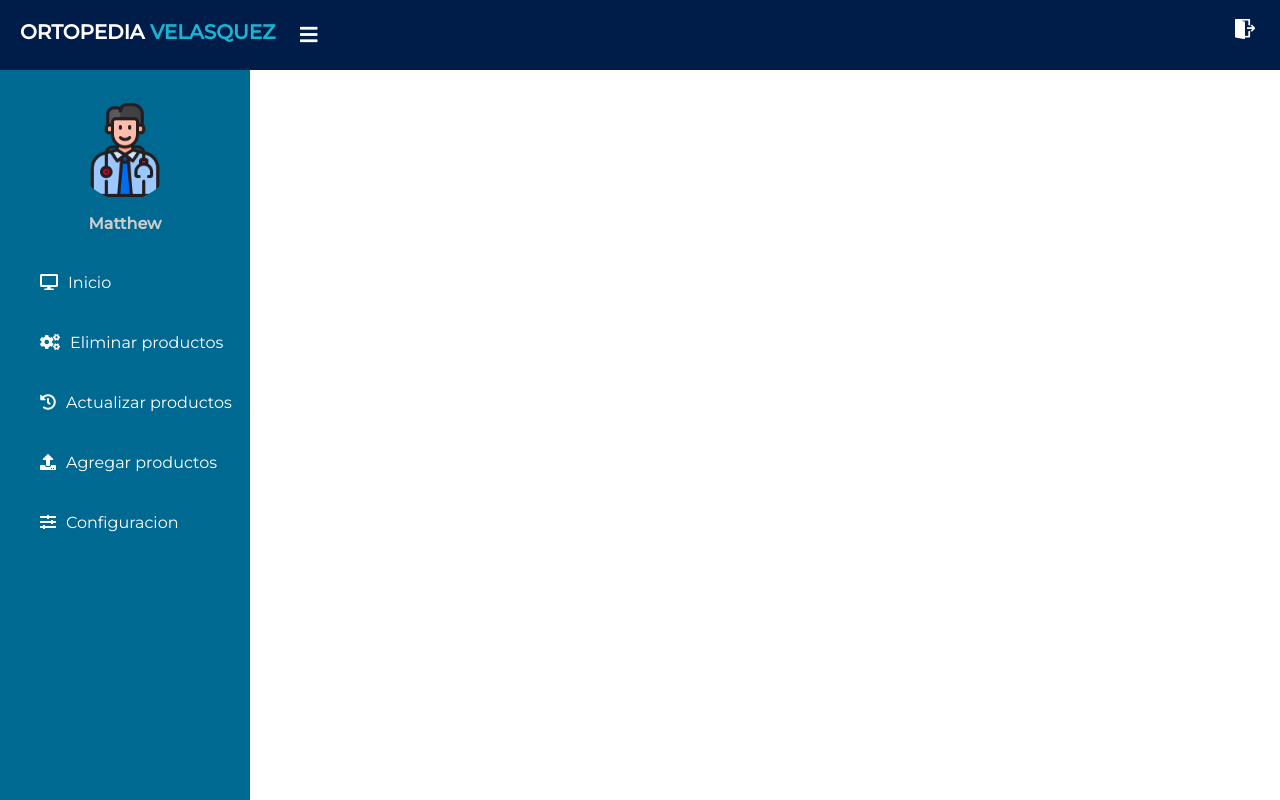
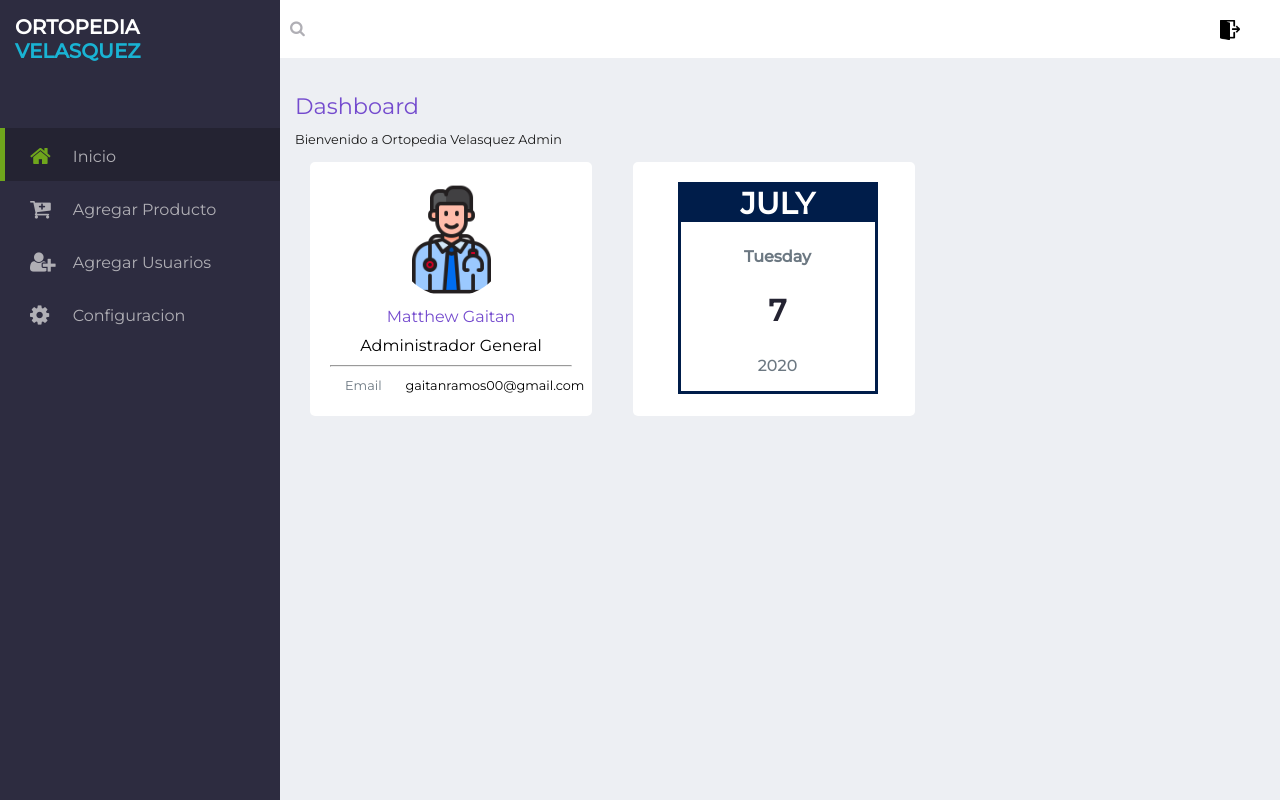
Before and after one commit to Denys7u7/velasquez, a PHP site: page /private/frontend/principal-view.php in a window 1280 px wide. Run offline with PHP 8.4, Linux system fonts and the light colour scheme; some libraries are stand-ins or nearby versions.

Commit message:
Dashboar 50% terminado

```diff
--- a/css/style.css
+++ b/css/style.css
@@ -86,7 +86,7 @@
 }
 
 .prod .container .prodBx img{
-    max-width: 90%;
+    max-width: 80%;
 }
 
 .prod .container .prodBx h2{
--- a/private/css/dashboard.css
+++ b/private/css/dashboard.css
@@ -1,8 +1,16 @@
 :root{
+  --purpleLigth: #2D2C40;
+  --purpleDark: #242332;
+  --greenNeon: #6FA61C;
+  --green: #abcc00;
+  --greyLight: #EDEFF3;
+  --greyDark: #B0AFB5;
+  --greyLightF: #BBC1CD;
+  --greyLightF2: #A5ADBD;
+  --greyDarkF: #6C7882;
   --white: white;
   --black: black;
-    --orange: #ff8f00;
-    --indigodye: #27476e;
+  --orange: #F48320;
   --oxfordblue: #001d4a;
   --bluesaphire:#006992;
   --paleSpringBud: #eaf8bf;
@@ -10,145 +18,383 @@
   --red: #d1410d;
   --marigold: #eca400;
   --brown: #594348;
+  --purple: #744BCE;
+}
+
+*{
+  box-sizing: border-box;
 }
 
 body{
   margin: 0;
   padding: 0;
+  background: var(--greyLight);
   font-family: 'Montserrat', sans-serif;
 }
 
-  header{
+#sideMenu{
+  background: var(--purpleLigth);
+  width: 280px;
   position: fixed;
-    background: var(--oxfordblue);
-    padding: 20px;
-    width: 100%;
-    height: 30px;
+  top: 0;
+  bottom: 0;
 }
 
-  .left_area h3{
+#sideMenu nav{
+  padding-top: 50px;
+}
+
+.tittle{
   color: #fff;
-    margin: 0;
+  margin: 15px;
   text-transform: uppercase;
   font-size: 20px;
   font-weight: 900;
 }
 
-  .left_area span{
+.tittle span{
   color: #19B3D3;
 }
 
-  .logout_btn{
-    padding: 5px;
-    background: transparent;
+#sideMenu nav a{
+  display: block;
+  color: var(--greyDark);
   text-decoration: none;
-    float: right;
-    margin-top: -30px;
-    margin-right: 40px;
-    font-size: 15px;
-    font-weight: 600;
-    color: #fff;
-    transition: 0.5s;
-    transition-property: background;
+  padding: 15px 30px;
+  font-weight: 300;
+  transition: all .3s ease-in-out;
 }
 
-  .logout_btn img{
-    height: 20px;
-    width: 20px;
+#sideMenu nav a:hover{
+  background: var(--purpleDark);
+  border-left: 5px solid var(--greenNeon);
+  padding: 15px 30px 15px 25px;
 }
 
-  .logout_btn:hover{
-    background: #0B87A6;
+#sideMenu nav a:hover .fa{
+  color: var(--greenNeon);
 }
 
-  .sidebar {
-    background: var(--bluesaphire);
-    margin-top: 70px;
-    padding-top: 30px;
-    position: fixed;
-    left: 0;
-    width: 250px;
-    height: 100%;
-    transition: 0.5s;
-    transition-property: left;
+#sideMenu nav a.active{
+  background: var(--purpleDark);
+  border-left: 5px solid var(--greenNeon);
+  padding: 15px 30px 15px 25px;
 }
 
-  .sidebar .profile_image{
-    width: 100px;
-    height: 100px;
-    border-radius: 100px;
+#sideMenu nav a.active .fa{
+  color: var(--greenNeon);
+}
+
+nav .fa{
+  color: var(--greyDark);
+  font-size: 1.4rem;
+  margin-right: .8rem;
+  display: inline-block;
+  width: 30px;
+  position: relative;
+  top: 2px;
+}
+
+header{
+  margin-left: 280px;
+  padding: 10px;
+  background: var(--white);
+}
+
+header .search-area{
+  display: inline-block;
+  width: 75%;
+}
+
+header .search-area .fa{
+  color: var(--greyDark);
+}
+
+header .search-area input[type="text"]{
+  background: #fff;
+  border: none;
+  font-size: 1rem;
+  color: var(--greenNeon);
+  padding: 10px;
+  font-weight: 100;
+  width: 75%;
+  transition: all .5s ease-in-out;
+}
+
+header .search-area input[type="text"]:hover{
+  background: var(--greyLight);
+}
+
+header .user-area{
+  display: inline-block;
+  float: right;
+  padding: 10px;
+}
+
+header .user-area a{
+  display: inline-block;
+  padding-right: 20px;
+  text-decoration: none;
+  vertical-align: top;
+  height: 30px;
+  color: var(--oxfordblue);
+}
+
+header .user-area a.add{
+  font-size: 16px;
+  font-weight: 700;
+  padding-top: 4px;
+}
+
+header .user-area a .circle{
+  background: red;
+  width: 12px;
+  height: 12px;
+  border-radius: 50%;
+  display: inline-block;
+  font-size: 11px;
+  color: white;
+  text-align: center;
+  position: absolute;
+  top: -2px;
+  left: 7px;
+}
+
+a .user-img{
+  background: url(../img/logout.png) no-repeat center center;
+  -webkit-background-size: cover;
+  -moz-background-size: cover;
+  -o-background-size: cover;
+  background-size: cover;
+  width: 20px;
+  height: 20px;
+  display: inline-block;
+  filter: invert(1);
+}
+
+textarea:focus, input:focus{
+  background: var(--greyLight);
+  outline: none;
+}
+
+/* Content Area */
+
+#content-area{
+  margin-left: 280px;
+  padding: 15px;
+}
+
+#content-area .heading h1{
+  color: var(--purple);
+  font-size: 1.4rem;
+  font-weight: 400;
   margin-bottom: 10px;
 }
 
-  .sidebar h4{
-    color: #ccc;
-    margin-top: 0;
-    margin-bottom: 20px;
+#content-area .heading p{
+  color: #1b1b1b;
+  font-size: .8rem;
+  margin-bottom: 10px;
 }
 
-  .sidebar a{
-    color: #fff;
-    display: block;
-    width: 100%;
-    line-height: 60px;
-    text-decoration: none;
-    padding-left: 40px;
-    box-sizing: border-box;
-    transition: 0.5s;
-    transition-property: background;
+.cards{
+  overflow: auto;
+  margin-bottom: 30px;
 }
 
-  .sidebar a:hover{
-    background: var(--black);
+.cards .card{
+  background: var(--white);
+  border-radius: 5px;
+  padding: 20px;
+  overflow: auto;
+  height: 254px;
+  width: 282px;
 }
 
-  .sidebar i{
-    padding-right: 10px;
+.cards .card .user-img{
+  background: url(../img/doctor.png) no-repeat center center;
+  -webkit-background-size: cover;
+  -moz-background-size: cover;
+  -o-background-size: cover;
+  background-size: cover;
+  width: 115px;
+  height: 115px;
+  border-radius: 50%;
+  margin: 0 auto;
 }
 
-  label #sidebar_btn{
-    z-index: 1;
-    color: #fff;
-    position: fixed;
-    cursor: pointer;
-    left: 300px;
-    font-size: 20px;
-    margin: 5px 0;
-    transition: 0.5s;
-    transition-property: color;
+.user-name{
+  font-size: 1rem;
+  color: var(--purple);
+  display: block;
+  text-align: center;
+  margin: 10px 0;
 }
 
-  label #sidebar_btn:hover{
-    color: #19B3D3;
+.user-tittle{
+  font-size: 1rem;
+  display: block;
+  text-align: center;
+  margin: 10px 0;
 }
 
-  #check:checked ~ .sidebar{
-    left: -190px;
+.education{
+  font-size: .8rem;
 }
 
-  #check:checked ~ .sidebar a span{
-    display: none;
+.education{
+  font-size: .8rem;
+  display: inline-block;
+  color: var(--greyDarkF);
 }
 
-  #check:checked ~ .sidebar a{
-    font-size: 20px;
-    margin-left: 170px;
-    width: 80px;
+.schools{
+  font-size: .8rem;
 }
 
-  .content{
-    margin-left: 250px;
-    background-position: center;
-    background-size: cover;
-    height: 100vh;
-    transition: 0.5s;
+.calendar{
+  position: relative;
+  width: 200px;
+  margin-left: 10%;
+  border: solid 3px var(--oxfordblue);
+  text-align: center;
 }
 
-  #check:checked ~ .content{
-    margin-left: 60px;
+.calendar #monthName{
+  position: relative;
+  margin-top: 0;
+  background: var(--oxfordblue);
+  color: var(--white);
+  font-size: 30px;
+  text-transform: uppercase;
+  font-weight: 700;
 }
 
-  #check{
-    display: none;
+.calendar #dayName{
+  font-size: 16px;
+  margin-top: -5px;
+  color: var(--greyDarkF);
+  font-weight: 700;
 }
-  /* */
+
+.calendar #dayNumber{
+  font-size: 30px;
+  line-height: 1em;
+  color: var(--purpleDark);
+  font-weight: 700;
+}
+
+.calendar #year{
+  font-size: 16px;
+  color: var(--greyDarkF);
+  font-weight: 500;
+}
+
+table{
+  width: 100%;
+  margin-bottom: 10px;
+}
+
+thead{
+  background: var(--greyLightF2);
+}
+
+th{
+  font-size: .8rem;
+  padding: 20px 10px;
+  text-transform: uppercase;
+  text-align: left;
+  font-weight: 500;
+  color: var(--greyDarkF);
+  -webkit-border-top-left-radius: 5px;
+  -webkit-border-top-right-radius: 5px;
+  -moz-border-radius-topleft: 5px;
+  -moz-border-radius-topright: 5px;
+  border-top-left-radius: 5px;
+  border-top-right-radius: 5px;
+}
+
+tbody{
+  background: var(--white);
+  font-size: .8rem;
+}
+
+td{
+  padding: 20px 10px;
+  color: var(--greyDarkF);
+}
+
+.logo{
+  background: var(--bluesaphire);
+  border-radius: 50%;
+  color: var(--white);
+  padding: 15px;
+  margin-right: 20px;
+  display: inline-block;
+  width: 45px;
+  height: 45px;
+  text-align: center;
+  vertical-align: middle;
+}
+
+.action{
+  font-size: 2rem;
+  text-decoration: none;
+}
+
+.green{
+  color: var(--greenNeon);
+}
+
+.red{
+  color: red;
+}
+
+.row{
+  margin-left: -15px;
+  margin-right: -15px;
+}
+
+/* Columnas */
+.col-md-2{
+  width: calc((2*100%) / 12);
+  padding: 0 15px;
+  display: inline-block;
+  float: left;
+}
+
+.col-md-3{
+  width: calc((3*100%) / 12);
+  padding: 0 15px;
+  display: inline-block;
+  float: left;
+}
+
+.col-md-4{
+  width: calc((4*100%) / 12);
+  padding: 0 15px;
+  display: inline-block;
+  float: left;
+  margin-top: 5px;
+}
+
+.col-md-9{
+  width: calc((9*100%) / 12);
+  padding: 0 15px;
+  display: inline-block;
+  float: left;
+}
+
+.col-md-10{
+  width: calc((10*100%) / 12);
+  padding: 0 15px;
+  display: inline-block;
+  float: left;
+}
+
+.col-md-12{
+  width: calc((12*100%) / 12);
+  padding: 0 15px;
+  display: inline-block;
+  float: left;
+}
--- a/private/frontend/principal-view.php
+++ b/private/frontend/principal-view.php
@@ -2,42 +2,83 @@
 <html lang="en" dir="ltr">
   <head>
     <meta charset="utf-8">
-    <title>Sidebar Dashboard Template</title>
+    <title>Dashboard</title>
     <link rel="stylesheet" href="css/dashboard.css">
-    <link rel="stylesheet" href="https://cdnjs.cloudflare.com/ajax/libs/font-awesome/5.12.1/css/all.min.css">
     <link href="https://fonts.googleapis.com/css?family=Montserrat:400,500&display=swap" rel="stylesheet">
+    <link rel="stylesheet" href="https://stackpath.bootstrapcdn.com/font-awesome/4.7.0/css/font-awesome.min.css" integrity="sha384-wvfXpqpZZVQGK6TAh5PVlGOfQNHSoD2xbE+QkPxCAFlNEevoEH3Sl0sibVcOQVnN" crossorigin="anonymous">
   </head>
   <body>
+    <section id="sideMenu">
+      <h3 class="tittle">Ortopedia<span> Velasquez</span></h3>
+      <nav>
+        <a href="principal.php" class="active"><i class="fa fa-home" aria-hidden="true"></i>Inicio</a>
+        <a href="productos.php"><i class="fa fa-cart-plus" aria-hidden="true"></i>Agregar Producto</a>
+        <a href="#"><i class="fa fa-user-plus" aria-hidden="true"></i>Agregar Usuarios</a>
+        <a href="#"><i class="fa fa-cog" aria-hidden="true"></i>Configuracion</a>
+      </nav>
+    </section>
 
-    <input type="checkbox" id="check">
-    <!--header area start-->
     <header>
-      <label for="check">
-        <i class="fas fa-bars" id="sidebar_btn"></i>
-      </label>
-      <div class="left_area">
-        <h3>Ortopedia <span>Velasquez</span></h3>
+      <div class="search-area">
+        <i class="fa fa-search" aria-hidden="true"></i>
+        <input type="text" name="" id="">
       </div>
-      <div class="right_area">
-        <a href="cerrar.php" class="logout_btn"><img src="img/logout.png" alt=""></a>
+      <div class="user-area">
+        <a href="cerrar.php">
+          <div class="user-img"></div>
+        </a>
       </div>
     </header>
-    <!--header area end-->
-    <!--sidebar start-->
-    <div class="sidebar">
-      <center>
-        <img src="img/doctor.png" class="profile_image" alt="">
-        <h4>Matthew</h4>
-      </center>
-      <a href="principal.php"><i class="fas fa-desktop"></i><span>Inicio</span></a>
-      <a href="#"><i class="fas fa-cogs"></i><span>Eliminar productos</span></a>
-      <a href="#"><i class="fas fa-history "></i><span>Actualizar productos</span></a>
-      <a href="#"><i class="fas fa-upload"></i><span>Agregar productos</span></a>
-      <a href="#"><i class="fas fa-sliders-h"></i><span>Configuracion</span></a>
-    </div>
-    <!--sidebar end-->
 
-    <div class="content"></div>
+    <section id="content-area">
+      <div class="heading">
+        <h1>Dashboard</h1>
+        <p>Bienvenido a Ortopedia Velasquez Admin</p>
+      </div>
 
+      <div class="cards">
+        <div class="col-md-4">
+          <div class="card">
+            <div class="user-img"></div>
+            <span class="user-name">Matthew Gaitan</span>
+            <span class="user-tittle">Administrador General</span>
+            <hr>
+            <div class="col-md-3">
+              <span class="education">Email</span>
+            </div>
+            <div class="col-md-9">
+              <span class="schools">gaitanramos00@gmail.com</span>
+            </div>
+          </div>
+        </div>
+
+        <div class="col-md-4">
+          <div class="card">
+            <div class="calendar">
+              <p id="monthName"></p>
+              <p id="dayName"></p>
+              <p id="dayNumber"></p>
+              <p id="year"></p>
+            </div>
+          </div>
+        </div>
+      </div>
+    </section>
+
+    <script>
+      const lang = navigator.language;
+      let date = new Date();
+
+      let dayNumber = date.getDate();
+      let month = date.getMonth();
+      let dayName = date.toLocaleDateString(lang,{weekday: 'long'});
+      let monthName = date.toLocaleDateString(lang, {month: 'long'});
+      let year = date.getFullYear();
+
+      document.getElementById('monthName').innerHTML = monthName;
+      document.getElementById('dayName').innerHTML = dayName;
+      document.getElementById('dayNumber').innerHTML = dayNumber;
+      document.getElementById('year').innerHTML = year;
+    </script>
   </body>
 </html>
```
Also changed, not shown: private/agregarP.php (added, +12 -0 lines), private/css/add.css (added, +16 -0 lines), private/frontend/agregarP-view.php (added, +61 -0 lines), private/frontend/prodcutos-view.php (added, +110 -0 lines), private/productos.php (added, +12 -0 lines). Lines whose indentation alone changed are shown as unchanged.
